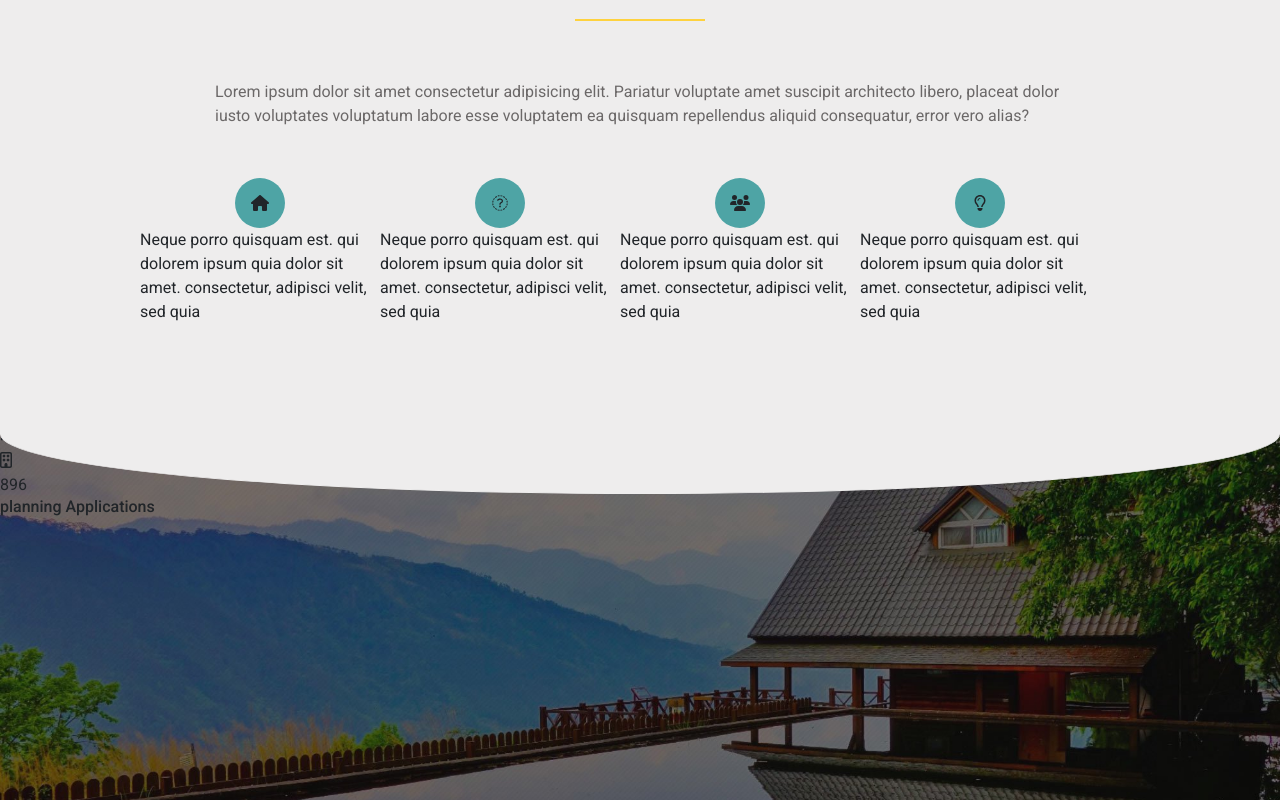
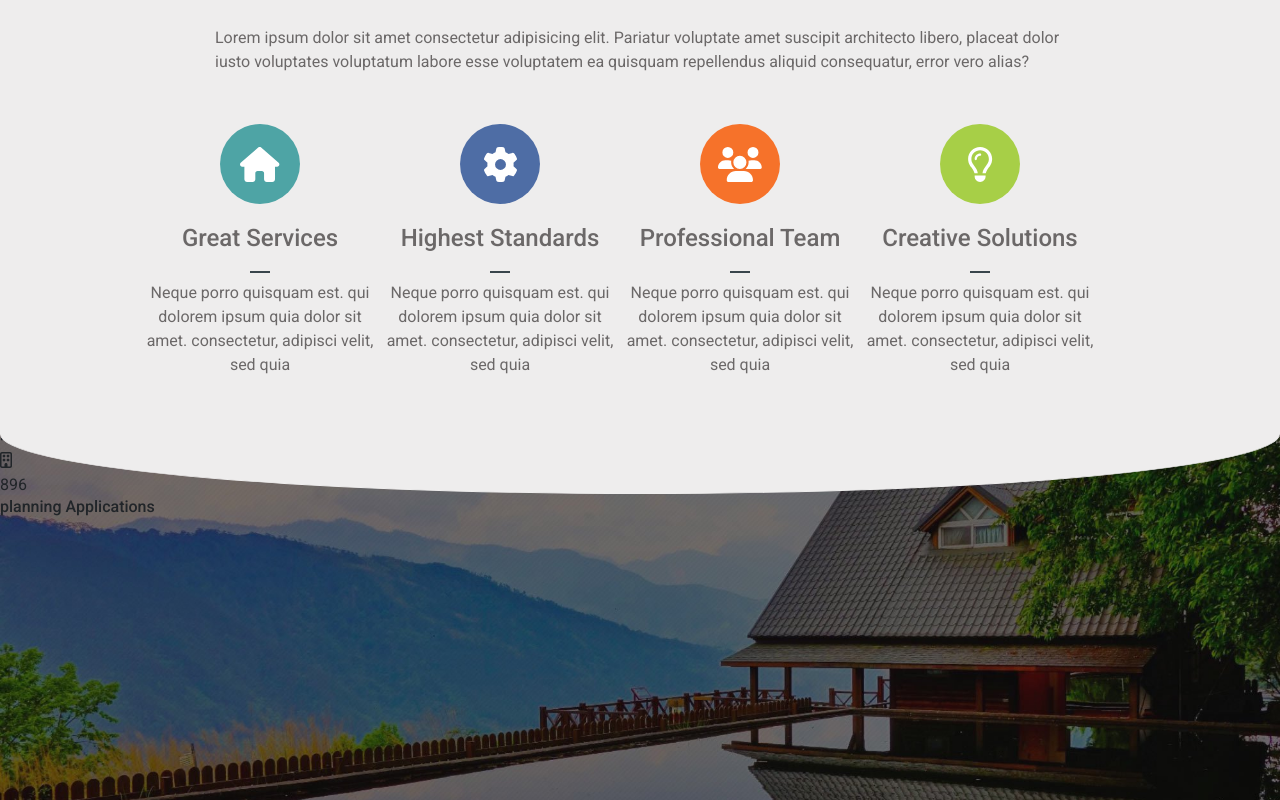
Before and after one commit to GhadeerShamshoum/proj-html-vuejs, a Vue app: page / in a window 1280 px wide. Shown: the part 3200-4000 px from the top of the page. Built offline with nearby package versions, Linux system fonts and the light colour scheme.

Commit message:
Our Core Bottom -data +v-for

```diff
--- /dev/null
+++ b/src/components/commons/OurCoreBottom.vue
@@ -0,0 +1,127 @@
+<template>
+    <div>
+        <!-- Our Core Bottom -->
+        <div  class="ourCoreBottom">
+           <div v-for="(element, index) in cards" :key="index" class="cardBottom">
+            <div :class=(element.color) class="coloredIcon"><i class="icon" :class=(element.icon)></i></div>
+            <h4>{{element.title}}</h4>
+            <p>{{element.text}}</p>
+          </div>
+        </div>
+    </div>
+</template>
+
+<script>
+
+export default {
+  name: 'OurCoreBottom',
+   data(){
+      return{
+          cards:[
+              {
+                icon:"fas fa-home ",
+                color:"turquoise",
+                title:"Great Services",
+                text:"Neque porro quisquam est. qui dolorem ipsum quia dolor sit amet. consectetur, adipisci velit, sed quia"
+              },
+               {
+                icon:"fa-solid fa-gear",
+                color:"blue",
+                title:"Highest Standards",
+                text:"Neque porro quisquam est. qui dolorem ipsum quia dolor sit amet. consectetur, adipisci velit, sed quia"
+              },
+               {
+                icon:"fa-solid fa-users",
+                color:"orange",
+                title:"Professional Team",
+                text:"Neque porro quisquam est. qui dolorem ipsum quia dolor sit amet. consectetur, adipisci velit, sed quia"
+              },
+               {
+                icon:"far fa-lightbulb",
+                color:"green",
+                title:"Creative Solutions",
+                text:"Neque porro quisquam est. qui dolorem ipsum quia dolor sit amet. consectetur, adipisci velit, sed quia"
+              },
+
+          ]
+      }
+  },
+
+
+
+  props: {
+
+  },
+
+
+}
+</script>
+
+
+<style scoped lang="scss">
+@import "../../assets/style/variabiles.scss";
+
+.ourCoreBottom{
+  width: 1000px;
+  display: flex;
+  flex-direction: row;
+
+  .cardBottom{
+    width: calc(100% / 4 - 10px);
+    display: flex;
+    flex-direction: column;
+    align-items: center;
+    h4{
+      color: $doveGray;
+      padding: 20px 0;
+      position: relative;
+      &::after{
+        content: '';
+        position: absolute;
+        bottom: 0;
+        left: 50%;
+        transform: translate(-50%);
+        width: 20px;
+        border:1px solid $LimedSpruce;
+      }
+    }
+
+    p{
+      text-align: center;
+      color: $doveGray;
+    }
+
+  }
+}
+.coloredIcon{
+  border-radius: 50%;
+  width: 80px;
+  height: 80px;
+  display: flex;
+  justify-content: center;
+  align-items: center;
+}
+.icon{
+  color: $white;
+  font-size: 35px;
+}
+
+.show{
+  display: block;
+}
+.turquoise{
+  background-color: #4EA4A5;
+}
+.blue{
+  background-color: #4E6DA5;
+}
+.orange{
+  background-color: #F6722A;
+}
+
+.green{
+  background-color: #A7CF47;
+}
+
+
+</style>
--- a/src/components/section/EploreRecentWork.vue
+++ b/src/components/section/EploreRecentWork.vue
@@ -23,51 +23,15 @@
         </div>
 
         <!-- Our Core Bottom -->
-        <div class="ourCoreBottom">
-           <div class="cardBottom">
-            <div class="coloredIcon"><i class="fas fa-home"></i></div>
-            <title>Great Services</title>
-            <p>Neque porro quisquam est. qui dolorem ipsum quia dolor sit amet. consectetur, adipisci velit, sed quia</p>
-          </div>
-           <div class="cardBottom">
-            <div class="coloredIcon"><i class="far fa-cog"></i></div>
-            <title>Great Services</title>
-            <p>Neque porro quisquam est. qui dolorem ipsum quia dolor sit amet. consectetur, adipisci velit, sed quia</p>
-          </div>
-          <div class="cardBottom">
-            <div class="coloredIcon"><i class="fas fa-users"></i></div>
-            <title>Great Services</title>
-            <p>Neque porro quisquam est. qui dolorem ipsum quia dolor sit amet. consectetur, adipisci velit, sed quia</p>
-          </div>
-          <div class="cardBottom">
-            <div class="coloredIcon"><i class="far fa-lightbulb"></i></div>
-            <title>Great Services</title>
-            <p>Neque porro quisquam est. qui dolorem ipsum quia dolor sit amet. consectetur, adipisci velit, sed quia</p>
-          </div>
-        </div>
-
+      <OurCoreBottom/>
       </div>
-      <div class="imgContainer">
-        <div class="bendTop"></div>
-        <div class="containerNumbers">
-          <div>
-            <div><i class="fas fa-suitcase"></i></div>
-            <div>3534</div>
-            <h6>planning Applications</h6>
-          </div>
-           <div>
-            <div><i class="far fa-building"></i></div>
-            <div>896</div>
-            <h6>planning Applications</h6>
-          </div>
-
-        </div>
-        <div class="bendBottom"></div>
-      </div>
+      <OurCoreImg/>
     </section>
 </template>
 
 <script>
+import OurCoreBottom from '../commons/OurCoreBottom.vue'
+import OurCoreImg from './OurCoreImg.vue'
 
 export default {
   name: 'EploreRecentWork',
@@ -77,6 +41,10 @@ export default {
   props: {
 
   },
+  components:{
+    OurCoreBottom,
+    OurCoreImg
+  }
 
 
 }
@@ -172,61 +140,4 @@ h3{
   }
 }
 
-.ourCoreBottom{
-  width: 1000px;
-  display: flex;
-
-  .cardBottom{
-    width: calc(100% / 4 - 10px);
-    display: flex;
-    flex-direction: column;
-    align-items: center;
-
-  }
-}
-.coloredIcon{
-  background-color: #4EA4A5;
-  border-radius: 50%;
-  width: 50px;
-  height: 50px;
-  display: flex;
-  justify-content: center;
-  align-items: center;
-}
-.imgContainer{
-  width: 100%;
-  height: 600px;
-  position: relative;
-  background-image: url('../../assets/img/home-parallax-144609983.jpg');
-  background-repeat: no-repeat;
-  background-size: cover;
-  background-position: center;
-  .bendTop{
-    background-color: #eeeded;
-    position: absolute;
-    top:0;
-    width: 100%;
-    height: 120px;
-    border: 1px solid #eeeded;
-    border-bottom-right-radius: 100%;
-    border-bottom-left-radius: 100%;
-  }
-  .bendBottom{
-    background-color: $white;
-    position: absolute;
-    bottom:0;
-    width: 100%;
-    height: 120px;
-    border: 1px solid white;
-    border-top-right-radius: 100%;
-    border-top-left-radius: 100%;
-
-  }
-}
-
-
-
-
-
-
 </style>
--- /dev/null
+++ b/src/components/section/OurCoreImg.vue
@@ -0,0 +1,77 @@
+<template>
+      <div class="imgContainer">
+        <div class="bendTop"></div>
+        <div class="containerNumbers">
+          <div>
+            <div><i class="fas fa-suitcase"></i></div>
+            <div>3534</div>
+            <h6>planning Applications</h6>
+          </div>
+           <div>
+            <div><i class="far fa-building"></i></div>
+            <div>896</div>
+            <h6>planning Applications</h6>
+          </div>
+        </div>
+        <div class="bendBottom"></div>
+      </div>
+</template>
+
+<script>
+
+export default {
+  name: 'OurCoreImg',
+
+
+
+  props: {
+
+  },
+
+
+}
+</script>
+
+
+<style scoped lang="scss">
+@import "../../assets/style/variabiles.scss";
+
+
+
+.imgContainer{
+  width: 100%;
+  height: 600px;
+  position: relative;
+  background-image: url('../../assets/img/home-parallax-144609983.jpg');
+  background-repeat: no-repeat;
+  background-size: cover;
+  background-position: center;
+  .bendTop{
+    background-color: #eeeded;
+    position: absolute;
+    top:0;
+    width: 100%;
+    height: 120px;
+    border: 1px solid #eeeded;
+    border-bottom-right-radius: 100%;
+    border-bottom-left-radius: 100%;
+  }
+  .bendBottom{
+    background-color: $white;
+    position: absolute;
+    bottom:0;
+    width: 100%;
+    height: 120px;
+    border: 1px solid white;
+    border-top-right-radius: 100%;
+    border-top-left-radius: 100%;
+
+  }
+}
+
+
+
+
+
+
+</style>
```
